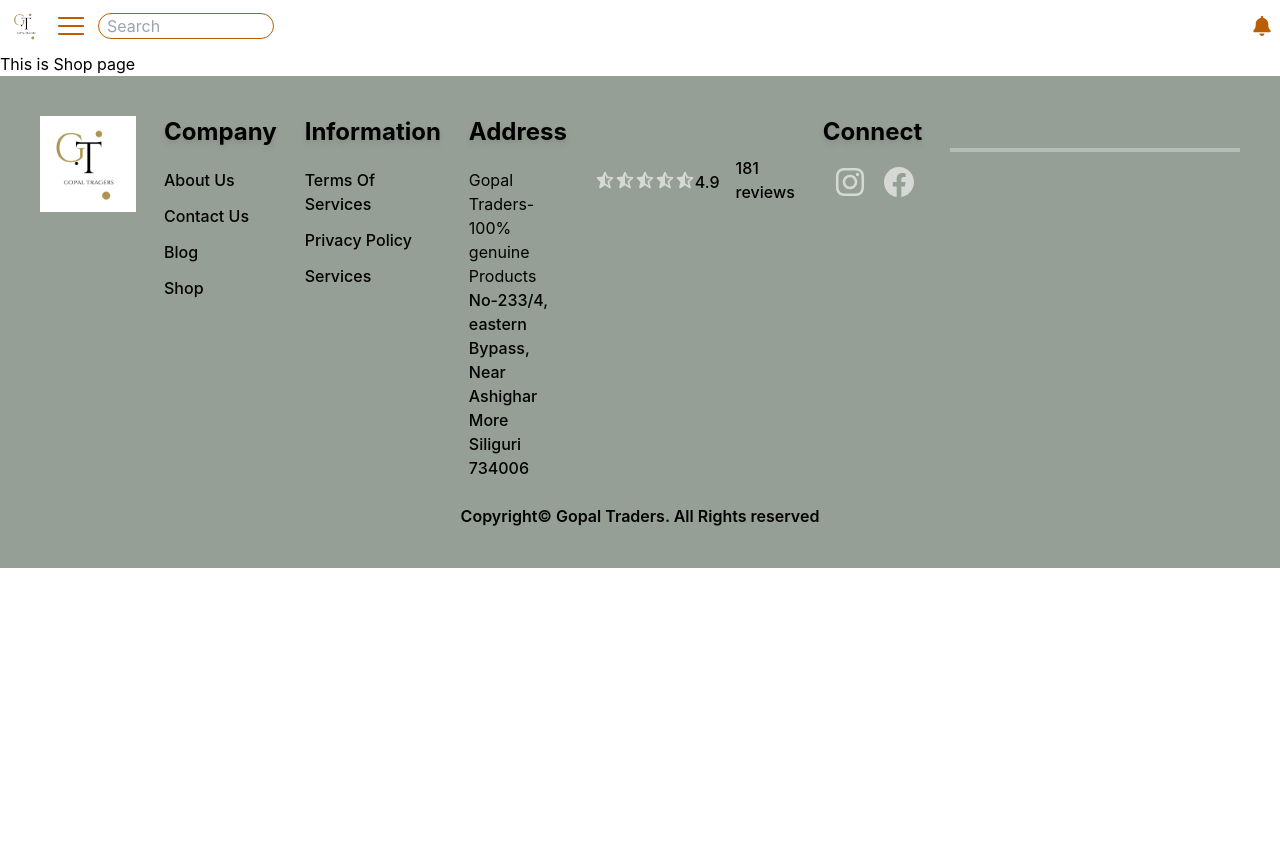
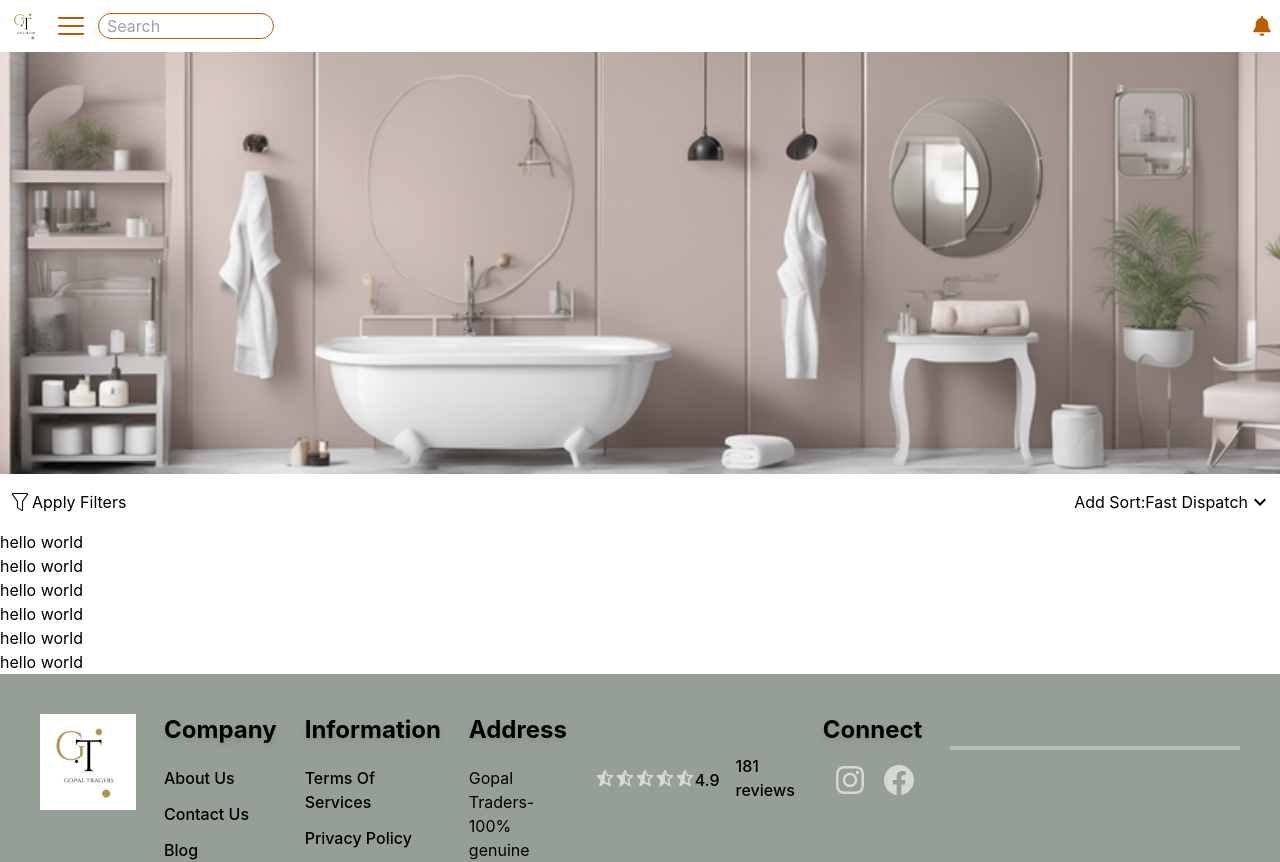
Before and after one commit to Shubh-Dev/gopal-traders, a React (Vite) app: page /shop in a window 1280 px wide. Shown: the top 862 px of the page. Before the commit the page ends 800 px from the top, so only its background shows below. Built offline with nearby package versions, Linux system fonts and the light colour scheme; some icons are missing.

Commit message:
feat: product card in progress

```diff
--- a/src/components/OurStory.jsx
+++ b/src/components/OurStory.jsx
@@ -32,6 +32,7 @@
         To be the best bathroom and kitchen supplier in Siliguri.
       </p>
 
+
       <div class="max-w-5xl border-b-2 border-gray-300 w-full my-6"></div>
 
       <p class="text-3xl text-[#969f95] font-semibold pb-4">Our Values</p>
--- /dev/null
+++ b/src/components/ProductCard.jsx
@@ -0,0 +1,9 @@
+import React from 'react';
+
+const ProductCard = () => {
+    return  (
+        <p>hello world</p>
+    )
+}
+
+export default ProductCard;
--- a/src/components/Shop.jsx
+++ b/src/components/Shop.jsx
@@ -1,9 +1,33 @@
 import React from 'react';
+import { CiFilter } from 'react-icons/ci';
+import { MdKeyboardArrowDown } from 'react-icons/md';
+import ProductCard from './ProductCard';
 
 const Shop = () => {
   return (
     <div>
-      <p>This is Shop page</p>
+      <div className="w-full">
+        <img src="banner.png" alt="banner" className="w-full" />
+      </div>
+      <div className="flex justify-between items-center">
+        <div className="flex items-center px-2 my-4">
+          <CiFilter className="text-2xl" />
+          <p>Apply Filters</p>
+        </div>
+        <div className="flex items-center px-2 my-4">
+          <p>Add Sort: </p>
+          <p> Fast Dispatch </p>
+          <MdKeyboardArrowDown className="text-2xl" />
+        </div>
+      </div>
+      <div className="grid">
+        <ProductCard />
+        <ProductCard />
+        <ProductCard />
+        <ProductCard />
+        <ProductCard />
+        <ProductCard />
+      </div>
     </div>
   );
 };
```
Also changed, not shown: public/banner.png (added).
